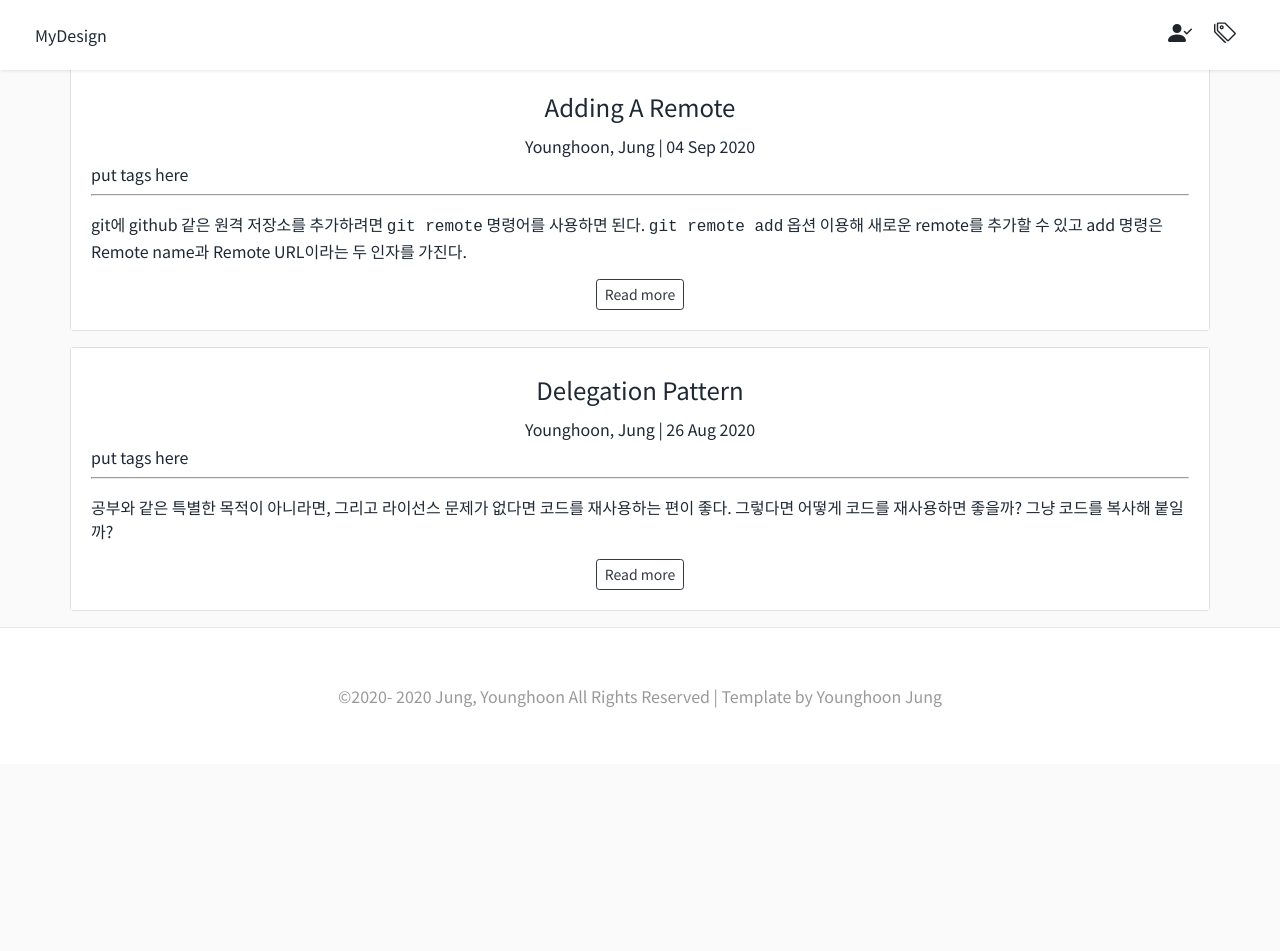
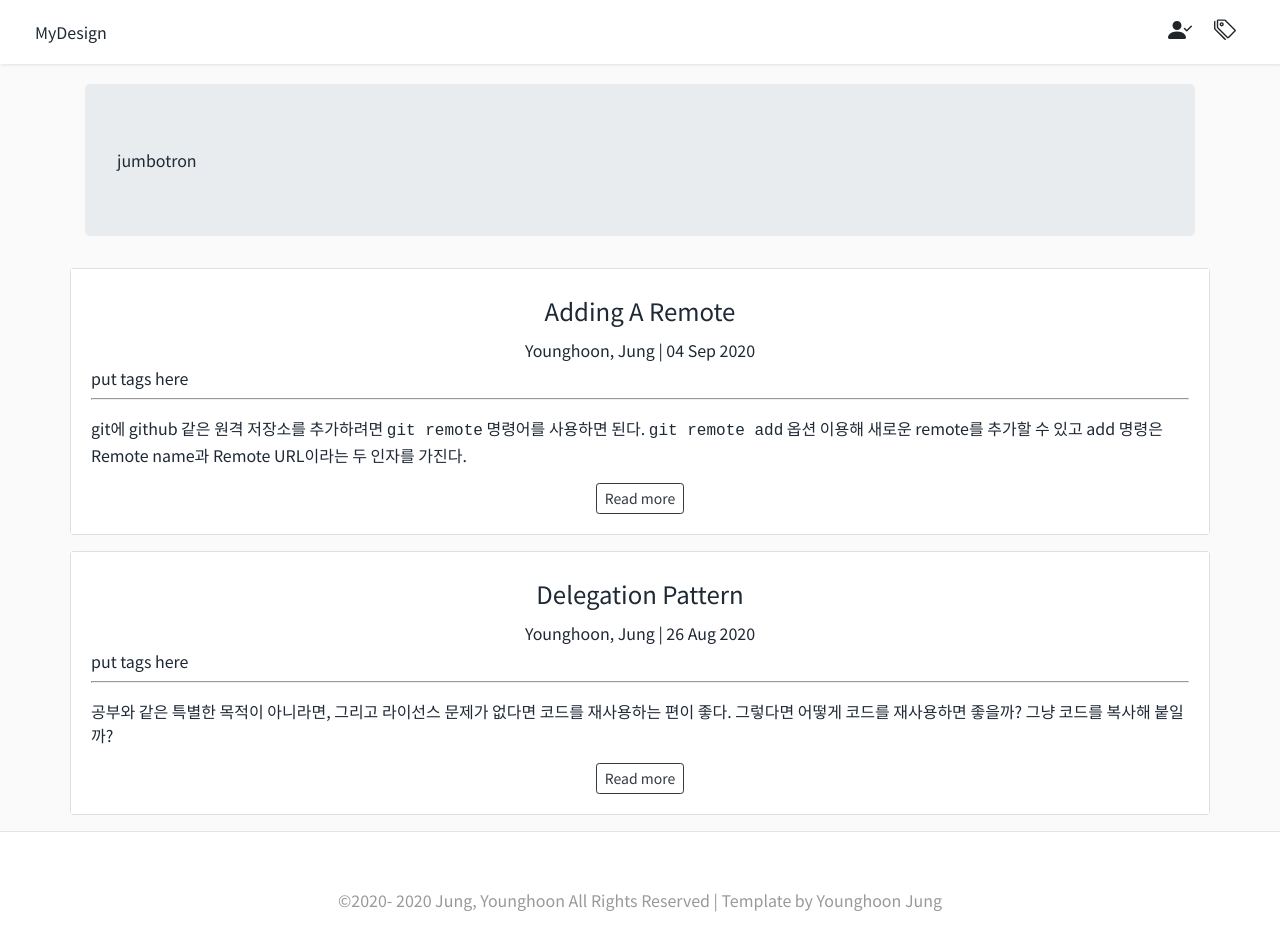
Before and after one commit to younghoonJ/younghoonJ.github.io, a Jekyll site: the page built from index.html, in a window 1280 px wide and 968 px high. Shown: the top 951 px of the window. Built offline with Jekyll 4.4.1, drawn with Linux system fonts in a browser that asks for light colours.

Commit message:
modified

```diff
--- /dev/null
+++ b/_includes/footer.html
@@ -0,0 +1,10 @@
+<footer class="container-fluid footer-wrapper mt-3">
+  <p>
+    &#169;2020-
+    <script>
+      document.write(new Date().getFullYear());
+    </script>
+    <a href="/" rel="copyright"> {{page.blogtitle}} </a>
+    All Rights Reserved | Template by Younghoon Jung
+  </p>
+</footer>
--- /dev/null
+++ b/_includes/navbar.html
@@ -0,0 +1,38 @@
+<nav class="navbar fixed-top shadow-b bg-white navbar-custom">
+  <div class="container-fluid" style="max-width: 1240px">
+    <a href="/"> <div>{{page.brand}}</div></a>
+    <div>
+      <a class="profile-link">
+        <button class="btn btn-lg py-2 px-2" style="font-size: 1.5em">
+          <span>
+            <svg
+              width="1em"
+              height="1em"
+              viewBox="0 0 16 16"
+              class="bi bi-person-check-fill"
+              fill="currentColor"
+              xmlns="http://www.w3.org/2000/svg"
+            >
+              <path
+                fill-rule="evenodd"
+                d="M1 14s-1 0-1-1 1-4 6-4 6 3 6 4-1 1-1 1H1zm5-6a3 3 0 1 0 0-6 3 3 0 0 0 0 6zm9.854-2.854a.5.5 0 0 1 0 .708l-3 3a.5.5 0 0 1-.708 0l-1.5-1.5a.5.5 0 0 1 .708-.708L12.5 7.793l2.646-2.647a.5.5 0 0 1 .708 0z"
+              />
+            </svg>
+          </span>
+        </button>
+      </a>
+      <button class="btn btn-lg py-2 px-2" data-target="#nabvaritems" data-toggle="modal">
+        <span>
+          <svg class="bi bi-tags" fill="currentColor" height="1.4em" viewBox="0 0 16 16" width="1.4em" xmlns="http://www.w3.org/2000/svg">
+            <path
+              d="M3 2v4.586l7 7L14.586 9l-7-7H3zM2 2a1 1 0 0 1 1-1h4.586a1 1 0 0 1 .707.293l7 7a1 1 0 0 1 0 1.414l-4.586 4.586a1 1 0 0 1-1.414 0l-7-7A1 1 0 0 1 2 6.586V2z"
+              fill-rule="evenodd"
+            />
+            <path d="M5.5 5a.5.5 0 1 0 0-1 .5.5 0 0 0 0 1zm0 1a1.5 1.5 0 1 0 0-3 1.5 1.5 0 0 0 0 3z" fill-rule="evenodd" />
+            <path d="M1 7.086a1 1 0 0 0 .293.707L8.75 15.25l-.043.043a1 1 0 0 1-1.414 0l-7-7A1 1 0 0 1 0 7.586V3a1 1 0 0 1 1-1v5.086z" />
+          </svg>
+        </span>
+      </button>
+    </div>
+  </div>
+</nav>
--- /dev/null
+++ b/_layouts/nav-foot.html
@@ -0,0 +1,10 @@
+---
+layout: default
+---
+
+<div class="body-wrapper">
+  {% include navbar.html %}
+  {{content}}
+  </div>
+  {% include footer.html %}
+</div>
--- a/_sass/common.scss
+++ b/_sass/common.scss
@@ -563,3 +563,15 @@ a.chip:hover {
   background-color: rgba(0, 0, 0, 0.03);
   border-top: 1px solid rgba(0, 0, 0, 0.125);
 }
+
+.jumbotron {
+  padding: 2rem 1rem;
+  margin-bottom: 2rem;
+  background-color: #e9ecef;
+  border-radius: 0.3rem;
+}
+@media (min-width: 576px) {
+  .jumbotron {
+    padding: 4rem 2rem;
+  }
+}
--- a/_sass/special.scss
+++ b/_sass/special.scss
@@ -30,6 +30,10 @@ a {
   padding-right: 24px;
 }
 
+.navbar-custom{
+  padding: 5px 10px;
+}
+
 @media screen and (max-width: 600px) {
   .post-body iframe {
     height: 350px;
--- a/index.html
+++ b/index.html
@@ -1,52 +1,14 @@
 ---
-layout: default
+layout: nav-foot
 ---
 
 <!-- modal -->
 <div class="modal">modal</div>
-<div class="body-wrapper">
-  <nav class="navbar fixed-top shadow-b bg-white">
-    <div class="container-fluid" style="max-width: 1240px">
-      <a href="/"> <div>{{page.brand}}</div></a>
-      <div>
-        <a class="profile-link">
-          <button class="btn btn-lg border-0 bg-transparent py-2 px-2" style="font-size: 1.5em" id="profileLink">
-            <span>
-              <svg
-                width="1em"
-                height="1em"
-                viewBox="0 0 16 16"
-                class="bi bi-person-check-fill"
-                fill="currentColor"
-                xmlns="http://www.w3.org/2000/svg"
-              >
-                <path
-                  fill-rule="evenodd"
-                  d="M1 14s-1 0-1-1 1-4 6-4 6 3 6 4-1 1-1 1H1zm5-6a3 3 0 1 0 0-6 3 3 0 0 0 0 6zm9.854-2.854a.5.5 0 0 1 0 .708l-3 3a.5.5 0 0 1-.708 0l-1.5-1.5a.5.5 0 0 1 .708-.708L12.5 7.793l2.646-2.647a.5.5 0 0 1 .708 0z"
-                />
-              </svg>
-            </span>
-          </button>
-        </a>
-        <a class="btn btn-lg px-2 py-2" data-target="#nabvaritems" data-toggle="modal" role="button" type="button">
-          <span>
-            <svg class="bi bi-tags" fill="currentColor" height="1.4em" viewBox="0 0 16 16" width="1.4em" xmlns="http://www.w3.org/2000/svg">
-              <path
-                d="M3 2v4.586l7 7L14.586 9l-7-7H3zM2 2a1 1 0 0 1 1-1h4.586a1 1 0 0 1 .707.293l7 7a1 1 0 0 1 0 1.414l-4.586 4.586a1 1 0 0 1-1.414 0l-7-7A1 1 0 0 1 2 6.586V2z"
-                fill-rule="evenodd"
-              />
-              <path d="M5.5 5a.5.5 0 1 0 0-1 .5.5 0 0 0 0 1zm0 1a1.5 1.5 0 1 0 0-3 1.5 1.5 0 0 0 0 3z" fill-rule="evenodd" />
-              <path d="M1 7.086a1 1 0 0 0 .293.707L8.75 15.25l-.043.043a1 1 0 0 1-1.414 0l-7-7A1 1 0 0 1 0 7.586V3a1 1 0 0 1 1-1v5.086z" />
-            </svg>
-          </span>
-        </a>
+<header class="page-header">
+  <div class="container mb-0" style="margin-top: 60px">
+    <div class="jumbotron">jumbotron</div>
   </div>
-    </div>
-  </nav>
-  <header class="page-header">
-    <div class="jumbotron">jumbotron</div>
 </header>
-  <div style="height: 75px" />
 <div class="main-content">
   <div class="blog-posts-wrapper">
     <div class="blog-posts container px-0">
@@ -71,14 +33,3 @@ layout: default
     </div>
   </div>
 </div>
-  <footer class="container-fluid footer-wrapper mt-3">
-    <p>
-      &#169;2020-
-      <script>
-        document.write(new Date().getFullYear());
-      </script>
-      <a href="/" rel="copyright"> {{page.blogtitle}} </a>
-      All Rights Reserved | Template by Younghoon Jung
-    </p>
-  </footer>
-</div>
```
Also changed, not shown: _layouts/post.html (+2 -16 lines), _posts/2020-09-04-adding-a-remote.md (+2 -1 lines). Lines whose indentation alone changed are shown as unchanged.
